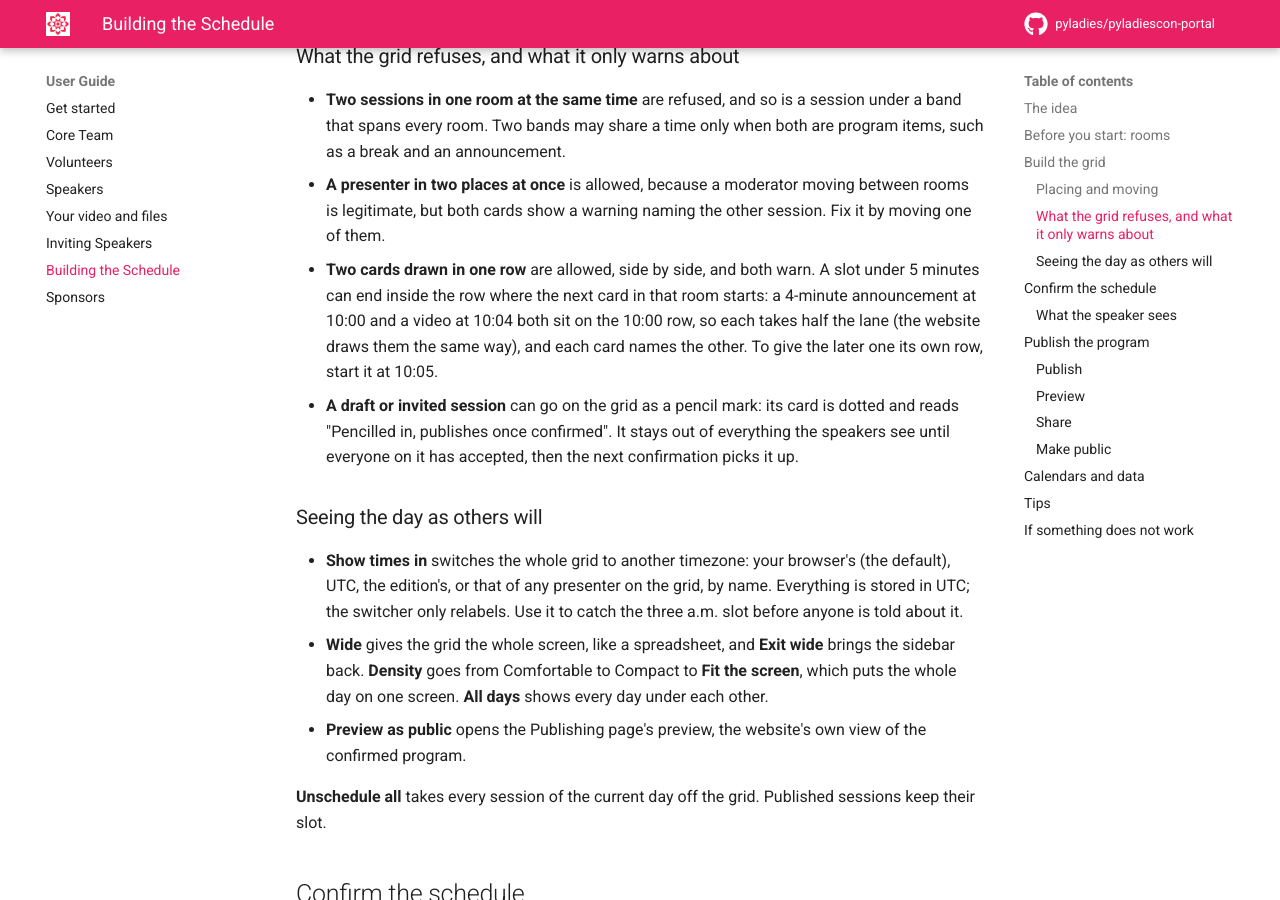
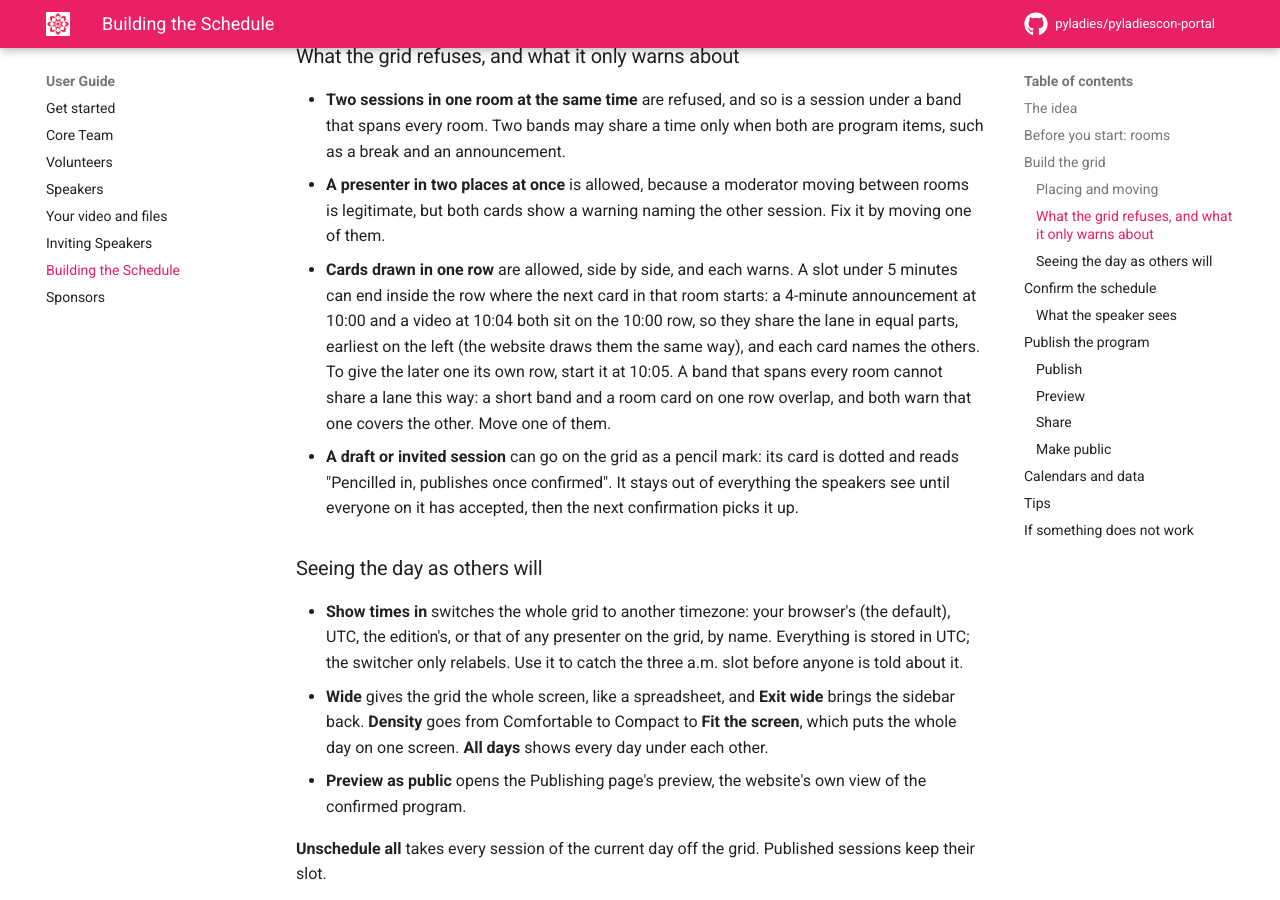
Before and after one commit to pyladies/pyladiescon-portal, an MkDocs documentation site: the page built from docs/user/organizer_schedule.md, in a window 1280 px wide and 900 px high, scrolled down 2533 px. Built offline with MkDocs 1.6.1 and Material for MkDocs 9.7.7, drawn with Linux system fonts in a browser that asks for light colours; comment, search, counter and statistics services are not loaded; some of the changed text lies outside the part shown.

Commit message:
Docs describe parts and the band case; resize preview from the day before
The docs said a shared row splits in halves and that keeping it is
always fine; a band next to a room card now gets its own row in the
help table. The band test checks the room card's wording too, and a
card that started the day before previews its resize from the first
row.

```diff
--- a/docs/user/organizer_schedule.md
+++ b/docs/user/organizer_schedule.md
@@ -90,12 +90,15 @@ on the right, with its type, length and status.
 - **A presenter in two places at once** is allowed, because a moderator
   moving between rooms is legitimate, but both cards show a warning naming
   the other session. Fix it by moving one of them.
-- **Two cards drawn in one row** are allowed, side by side, and both warn.
+- **Cards drawn in one row** are allowed, side by side, and each warns.
   A slot under 5 minutes can end inside the row where the next card in
   that room starts: a 4-minute announcement at 10:00 and a video at 10:04
-  both sit on the 10:00 row, so each takes half the lane (the website
-  draws them the same way), and each card names the other. To give the
-  later one its own row, start it at 10:05.
+  both sit on the 10:00 row, so they share the lane in equal parts,
+  earliest on the left (the website draws them the same way), and each
+  card names the others. To give the later one its own row, start it at
+  10:05. A band that spans every room cannot share a lane this way: a
+  short band and a room card on one row overlap, and both warn that one
+  covers the other. Move one of them.
 - **A draft or invited session** can go on the grid as a pencil mark: its
   card is dotted and reads "Pencilled in, publishes once confirmed". It stays
   out of everything the speakers see until everyone on it has accepted, then
@@ -255,7 +258,8 @@ browser's copy expires.
 | A session is not in the Unscheduled list | Only confirmed, draft and invited sessions can be placed. A proposal waiting for an answer, or a cancelled session, cannot. |
 | A drop is refused | The time is taken in that room, or the slot would cross a band that spans every room. Pick another cell, or move the other card first. |
 | "A slot runs between 1 minute and a day" | The length asked for is zero, negative or over a day. Pick a length in that range in the pencil form. |
-| A card warns "Shares a row with" another | The two do not overlap in time, but the earlier is under 5 minutes and ends inside the row where the later starts, so they are drawn side by side, here and on the website. That is fine to keep; to give the later one its own row, start it on the next 5-minute mark. |
+| A card warns "Shares a row with" another, "the cards are drawn side by side" | The cards do not overlap in time, but a slot under 5 minutes ends inside the row where the next starts, so they share the lane in parts, here and on the website. That is fine to keep; to give the later one its own row, start it on the next 5-minute mark. |
+| A card warns "Shares a row with" another, "one card covers the other" | A short band (every room) and a room card land on one row. A band cannot share a lane, so one hides the other, here and on the website. Move one to the next 5-minute mark. |
 | The card is dotted | The session is a draft or still invited. It publishes to the speakers once everyone on it has accepted and you confirm again. |
 | The card is dashed | The speakers have not been told about this placement or move yet. Confirm the schedule when ready. |
 | A speaker says their session is wrong or missing | Their page shows the last confirmed snapshot, not the grid. Confirm the schedule, with the email ticked so they hear about it. |
```
Also changed, not shown: docs/architecture/speaker-portal.md (+1 -1 lines), portal/static/js/schedule-editor.js (+9 -4 lines), 1 other file.
